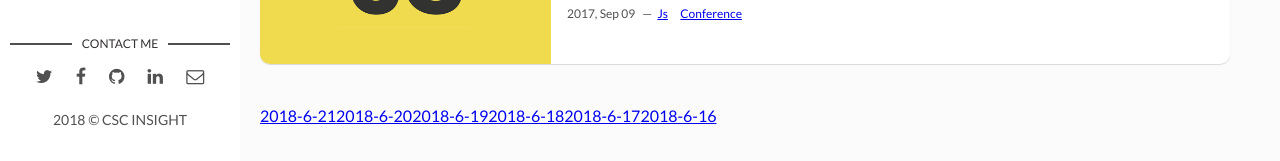
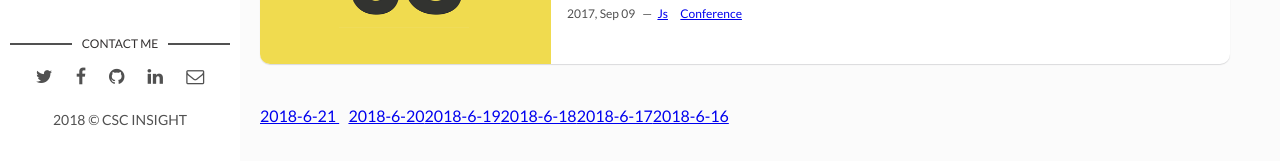
Before and after one commit to Marshalord/CSC005, a Jekyll site: the page built from index.html, in a window 1280 px wide and 900 px high, scrolled down 2092 px. Shown: the part 736-897 px from the top of the window. Built offline with Jekyll 4.4.1, drawn with Linux system fonts in a browser that asks for light colours; the list of posts is cut into pages by our own code.

Commit message:
First pages commit

```diff
--- a/_includes/pagination.html
+++ b/_includes/pagination.html
@@ -28,7 +28,7 @@ margin:0; /* 将默认的外边距去掉 */
               <script>
                 document.write(GetDateStr(-1));
               </script>
-            </a>
+            </a>&nbsp;&nbsp;&nbsp;
           </span>
         </p>
       </li>
```
